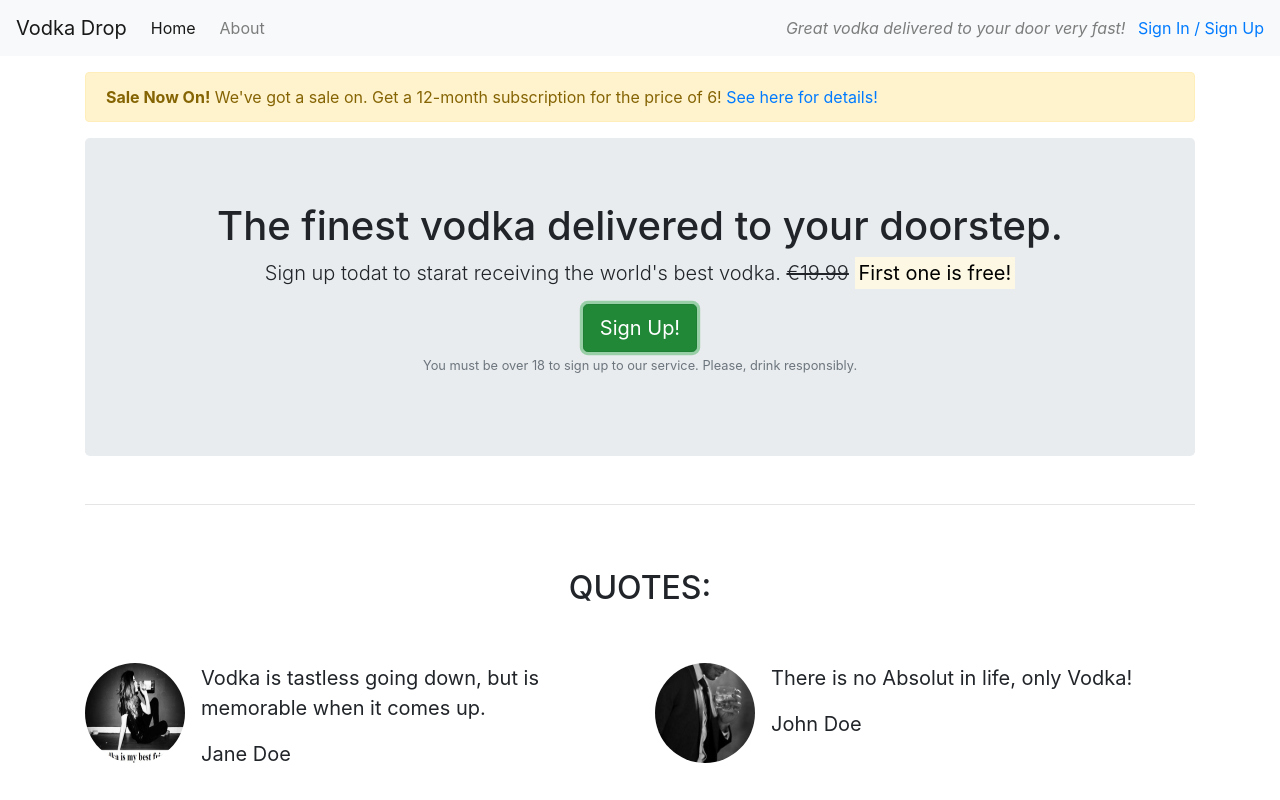
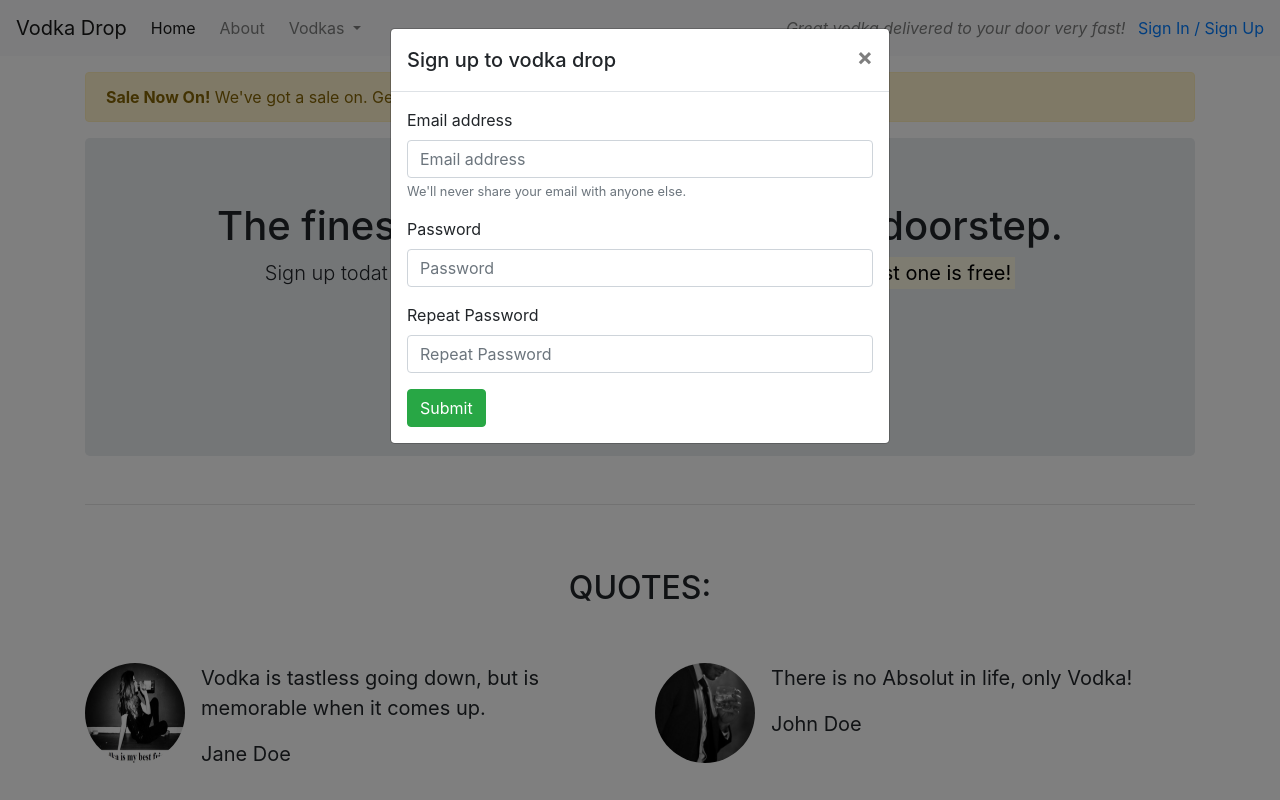
Before and after one commit to nataloska/bootstrapnewproject, a plain HTML site: page index.html in a window 1280 px wide. Both pictures are taken after a click on the button "Sign Up!". Shown: the top 800 px of the page. Drawn offline with nearby package versions, Linux system fonts and the light colour scheme.

Commit message:
almost finished 14-2

```diff
--- a/index.html
+++ b/index.html
@@ -8,16 +8,36 @@
     <link rel="stylesheet" href="https://stackpath.bootstrapcdn.com/bootstrap/4.4.1/css/bootstrap.min.css" integrity="sha384-Vkoo8x4CGsO3+Hhxv8T/Q5PaXtkKtu6ug5TOeNV6gBiFeWPGFN9MuhOf23Q9Ifjh" crossorigin="anonymous">
     <script src="https://stackpath.bootstrapcdn.com/bootstrap/4.4.1/js/bootstrap.min.js" integrity="sha384-wfSDF2E50Y2D1uUdj0O3uMBJnjuUD4Ih7YwaYd1iqfktj0Uod8GCExl3Og8ifwB6" crossorigin="anonymous"></script>
     <script src="https://kit.fontawesome.com/be46d34ccc.js" crossorigin="anonymous"></script>
+    <link rel="stylesheet" href="css/style.css"></link>
     <title>Vodka - connecting people!</title>
 </head>
 <body>
     <nav class="navbar navbar-light bg-light navbar-expand-sm">
         <a href="/" class="navbar-brand">Vodka Drop</a>
-        <ul class="navbar-nav mr-auto">
-            <li class="active nav-item mr-2"><a class="nav-link" href="/">Home</a></li>
-            <li class="nav-item mr-2"><a class="nav-link" href="/about">About</a></li>
-            <li class="nav-item mr-2 d-block d-sm-none"><a class="nav-link" href="/login">Sign in / Sign up</a></li>
-       </ul>
+
+        <button class="navbar-toggler ml-auto" data-toggle="collapse" data-target="#navbarNavDropdown"
+        aria-controls="navbarNavDropdown" aria-expanded="false" aria-label="Toggle navigation">
+        <span class="navbar-toggler-icon"></span></button>
+
+        <div class="collapse navbar-collapse" id="navbarNavDropdown">
+            <ul class="navbar-nav mr-auto">
+                <li class="active nav-item mr-2"><a class="nav-link" href="/">Home</a></li>
+                <li class="nav-item mr-2"><a class="nav-link" href="/about">About</a></li>
+                <li class="nav-item dropdown">
+                    <a class="nav-link dropdown-toggle" href="#" id="navbarDropdownMenuLink" role="button"
+                    data-toggle="dropdown" aria-haspopup="true" aria-expanded="false">
+                    Vodkas
+                    </a>
+                    <div class="dropdown-menu" aria-labelledby="navbarDropdownMenuLink">
+                    <a class="dropdown-item" href="#">French</a>
+                    <a class="dropdown-item" href="#">Russian</a>
+                    <a class="dropdown-item" href="#">Polish</a>
+                    <a class="dropdown-item" href="#">Dutch</a>
+                    </div>
+                </li>
+                <li class="nav-item mr-2 d-block d-sm-none"><a class="nav-link" href="/login">Sign in / Sign up</a></li>
+            </ul>
+       </div>
         <div class="d-none d-md-block">
             <p class="navbar-text my-auto mr-2"><i>Great vodka delivered to your door very fast!</i></p>
             <a href="/login">Sign In / Sign Up</a>
@@ -41,7 +61,7 @@
                     <s class="d-none d-sm-inline">€19.99</s>
                     <span class="d-inline d-sm-none"><br></span>
                     <strong><mark>First one is free!</mark></strong></p>
-                    <button class="btn btn-success btn-lg">Sign Up!</button>
+                    <button class="btn btn-success btn-lg" data-toggle="modal" data-target="#signUpModal">Sign Up!</button>
                     <p class="text-muted"><small>You must be over 18 to sign up  to our service. Please, drink responsibly.</small></p>
                 </section>
             </div>
@@ -156,5 +176,38 @@
         </section>
         <!--Monthly Favourites-->
     </article>
+    <div class="modal" tabindex="-1" role="dialog" id="signUpModal">
+    <div class="modal-dialog" role="document">
+        <div class="modal-content">
+        <div class="modal-header">
+            <h5 class="modal-title">Sign up to vodka drop</h5>
+            <button type="button" class="close" data-dismiss="modal" aria-label="Close">
+            <span aria-hidden="true">&times;</span>
+            </button>
+        </div>
+        <div class="modal-body">
+            <form>
+            <div class="form-group">
+                <label for="email">Email address</label>
+                <input type="email" class="form-control" id="email" aria-describedby="emailHelp" placeholder="Email address">
+                <small id="emailHelp" class="form-text text-muted">We'll never share your email with anyone else.</small>
+            </div>
+            <div class="form-group">
+                <label for="password">Password</label>
+                <input type="password" class="form-control" id="password" placeholder="Password">
+            </div>
+            <div class="form-group">
+                <label for="repeatpassword">Repeat Password</label>
+                <input type="password" class="form-control" id="repeatpassword" placeholder="Repeat Password">
+            </div>
+            <button type="submit" class="btn btn-success">Submit</button>
+            </form>
+        </div>
+        </div>
+    </div>
+</div>
+    <script src="https://code.jquery.com/jquery-3.4.1.slim.min.js" integrity="sha384-J6qa4849blE2+poT4WnyKhv5vZF5SrPo0iEjwBvKU7imGFAV0wwj1yYfoRSJoZ+n" crossorigin="anonymous"></script>
+<script src="https://cdn.jsdelivr.net/npm/popper.js@1.16.0/dist/umd/popper.min.js" integrity="sha384-Q6E9RHvbIyZFJoft+2mJbHaEWldlvI9IOYy5n3zV9zzTtmI3UksdQRVvoxMfooAo" crossorigin="anonymous"></script>
+        <script src="https://stackpath.bootstrapcdn.com/bootstrap/4.4.1/js/bootstrap.min.js" integrity="sha384-wfSDF2E50Y2D1uUdj0O3uMBJnjuUD4Ih7YwaYd1iqfktj0Uod8GCExl3Og8ifwB6" crossorigin="anonymous"></script>
 </body>
 </html>
```
Also changed, not shown: css/style.css (added).
